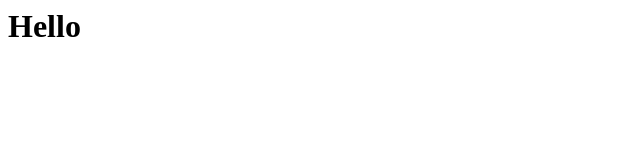
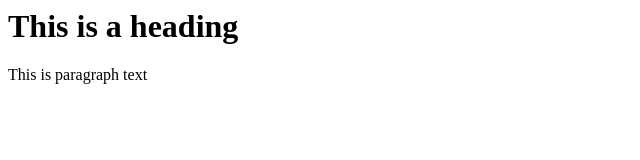
Before and after one commit to RocioMora/Test, a plain HTML site: page index.html in a window 1280 px wide. Shown: the whole page, without its empty margins (0-640 px from the left). Drawn offline with Linux system fonts and the light colour scheme.

Commit message:
Update index.html

```diff
--- a/index.html
+++ b/index.html
@@ -1 +1,9 @@
-<h1>Hello</h1>
+<html>
+  <head>
+    <title>My Github pages test</title>
+  </head>
+  <body>
+    <h1>This is a heading</h1>
+    <body>This is paragraph text</body>
+  </body>
+</html>
```
